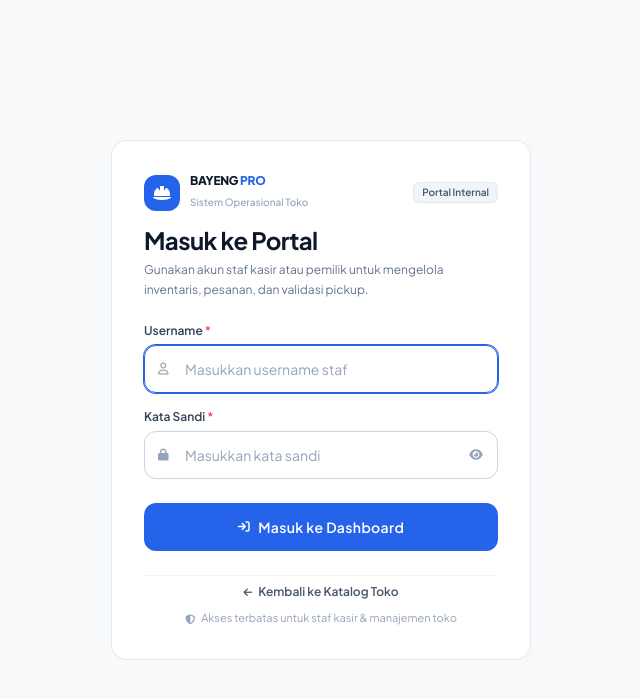
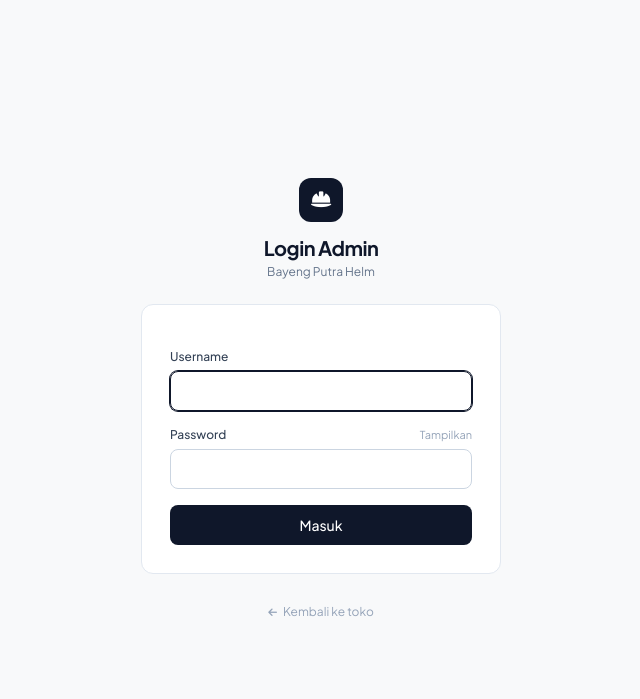
Before and after one commit to RijaMaulana69/project-bayeng-helm, a Laravel app: page /admin/login in a window 1280 px wide. Shown: the top 699 px of the page, without its empty margins (319-959 px from the left). Run offline with Laravel 12, Linux system fonts and the light colour scheme; style sheets or scripts are compiled from the project's sources; some libraries are stand-ins or nearby versions.

Commit message:
admin login: eradicate AI slop, adopt minimalist human-crafted design ala GitHub/Linear

```diff
--- a/resources/views/admin/auth/login.blade.php
+++ b/resources/views/admin/auth/login.blade.php
@@ -1,76 +1,50 @@
 @extends('layouts.auth')
-@section('title', 'Login Portal Staf & Admin - Bayeng Putra Helm')
-@section('container-width', 'max-w-[420px]')
+@section('title', 'Login Admin - Bayeng Putra Helm')
+@section('container-width', 'max-w-[360px]')
 
 @section('content')
-<div class="bg-white sm:rounded-2xl sm:border sm:border-slate-200/90 sm:shadow-xs p-5 sm:p-8 space-y-6">
+<div class="space-y-6">
 
-    {{-- Header & Branding --}}
-    <div class="space-y-3">
-        <div class="flex items-center justify-between">
-            <div class="flex items-center gap-2.5">
-                <div class="w-9 h-9 rounded-xl bg-blue-600 flex items-center justify-center text-white shadow-xs">
-                    <i class="fa-solid fa-helmet-safety text-base"></i>
-                </div>
-                <div>
-                    <span class="text-xs font-extrabold tracking-tight text-slate-900 block leading-tight">BAYENG <span class="text-blue-600">PRO</span></span>
-                    <span class="text-[10px] text-slate-400 font-medium">Sistem Operasional Toko</span>
-                </div>
-            </div>
-            <span class="px-2 py-0.5 rounded-md text-[10px] font-semibold bg-slate-100 text-slate-600 border border-slate-200">
-                Portal Internal
-            </span>
+    {{-- Brand Header --}}
+    <div class="text-center">
+        <a href="{{ route('home') }}" class="inline-flex items-center justify-center w-11 h-11 rounded-xl bg-slate-900 text-white hover:bg-slate-800 transition-colors mb-3">
+            <i class="fa-solid fa-helmet-safety text-lg"></i>
+        </a>
+        <h1 class="text-xl font-bold text-slate-900 tracking-tight">Login Admin</h1>
+        <p class="text-xs text-slate-500 mt-0.5">Bayeng Putra Helm</p>
     </div>
 
-        <div>
-            <h1 class="text-xl sm:text-2xl font-bold text-slate-900 tracking-tight">
-                Masuk ke Portal
-            </h1>
-            <p class="text-xs text-slate-500 mt-1 leading-relaxed">
-                Gunakan akun staf kasir atau pemilik untuk mengelola inventaris, pesanan, dan validasi pickup.
-            </p>
-        </div>
-    </div>
-
-    {{-- Error & Session Flash Messages --}}
+    {{-- Error & Session Alerts --}}
     @if ($errors->any())
-        <div class="p-3.5 rounded-xl bg-rose-50 border border-rose-200 text-rose-800 text-xs font-medium space-y-1">
-            <div class="flex items-center gap-2 font-bold text-rose-900">
-                <i class="fa-solid fa-circle-exclamation text-rose-600 text-sm shrink-0"></i>
-                <span>Gagal Masuk</span>
-            </div>
-            <ul class="list-disc list-inside space-y-0.5 pl-1 text-[11px] text-rose-700">
+        <div class="p-3 rounded-lg bg-rose-50 border border-rose-200/80 text-rose-700 text-xs font-medium space-y-0.5">
             @foreach ($errors->all() as $error)
-                    <li>{{ $error }}</li>
+                <p>{{ $error }}</p>
             @endforeach
-            </ul>
         </div>
     @endif
 
     @if (session('error'))
-        <div class="p-3.5 rounded-xl bg-rose-50 border border-rose-200 text-rose-800 text-xs font-medium flex items-center gap-2.5">
-            <i class="fa-solid fa-circle-exclamation text-rose-600 text-sm shrink-0"></i>
-            <span>{{ session('error') }}</span>
+        <div class="p-3 rounded-lg bg-rose-50 border border-rose-200/80 text-rose-700 text-xs font-medium">
+            {{ session('error') }}
         </div>
     @endif
 
     @if (session('success'))
-        <div class="p-3.5 rounded-xl bg-emerald-50 border border-emerald-200 text-emerald-800 text-xs font-medium flex items-center gap-2.5">
-            <i class="fa-solid fa-circle-check text-emerald-600 text-sm shrink-0"></i>
-            <span>{{ session('success') }}</span>
+        <div class="p-3 rounded-lg bg-emerald-50 border border-emerald-200/80 text-emerald-700 text-xs font-medium">
+            {{ session('success') }}
         </div>
     @endif
 
-    {{-- Login Form --}}
-    <form method="POST" action="{{ route('admin.login.post') }}" class="space-y-4" x-data="{ showPass: false, submitting: false }" @submit="submitting = true">
+    {{-- Form Card --}}
+    <div class="bg-white p-6 sm:p-7 rounded-xl border border-slate-200 shadow-2xs">
+        <form method="POST" action="{{ route('admin.login.post') }}" class="space-y-4" x-data="{ showPass: false }">
             @csrf
 
-        {{-- Username Input --}}
+            {{-- Username --}}
             <div>
-            <label for="username" class="block text-xs font-semibold text-slate-700 mb-1.5">
-                Username <span class="text-rose-500">*</span>
+                <label for="username" class="block text-xs font-medium text-slate-700 mb-1.5">
+                    Username
                 </label>
-            <div class="relative">
                 <input type="text"
                        id="username"
                        name="username"
@@ -78,80 +52,44 @@
                        value="{{ old('username') }}"
                        required
                        autofocus
-                       placeholder="Masukkan username staf"
-                       class="w-full h-11 sm:h-12 pl-10 pr-3.5 rounded-xl border {{ $errors->has('username') ? 'border-rose-400 bg-rose-50/20' : 'border-slate-300' }} text-slate-900 placeholder-slate-400 text-sm focus:outline-none focus:border-blue-600 focus:ring-1 focus:ring-blue-600 transition-colors">
-                <div class="absolute inset-y-0 left-0 pl-3.5 flex items-center pointer-events-none text-slate-400">
-                    <i class="fa-regular fa-user text-xs"></i>
-                </div>
-            </div>
-            @error('username')
-                <p class="text-rose-500 text-[11px] mt-1 font-medium">{{ $message }}</p>
-            @enderror
+                       class="w-full h-10 px-3 rounded-lg border {{ $errors->has('username') ? 'border-rose-400 bg-rose-50/20' : 'border-slate-300' }} text-slate-900 text-sm focus:outline-none focus:border-slate-900 focus:ring-1 focus:ring-slate-900 transition-colors">
             </div>
 
-        {{-- Password Input with Eye Toggle --}}
+            {{-- Password --}}
             <div>
                 <div class="flex items-center justify-between mb-1.5">
-                <label for="password" class="block text-xs font-semibold text-slate-700">
-                    Kata Sandi <span class="text-rose-500">*</span>
+                    <label for="password" class="block text-xs font-medium text-slate-700">
+                        Password
                     </label>
+                    <button type="button"
+                            @click="showPass = !showPass"
+                            tabindex="-1"
+                            class="text-[11px] text-slate-400 hover:text-slate-700 transition-colors cursor-pointer"
+                            x-text="showPass ? 'Sembunyikan' : 'Tampilkan'">
+                    </button>
                 </div>
-            <div class="relative">
                 <input :type="showPass ? 'text' : 'password'"
                        id="password"
                        name="password"
                        autocomplete="current-password"
                        required
-                       placeholder="Masukkan kata sandi"
-                       class="w-full h-11 sm:h-12 pl-10 pr-11 rounded-xl border border-slate-300 text-slate-900 placeholder-slate-400 text-sm focus:outline-none focus:border-blue-600 focus:ring-1 focus:ring-blue-600 transition-colors">
-                <div class="absolute inset-y-0 left-0 pl-3.5 flex items-center pointer-events-none text-slate-400">
-                    <i class="fa-solid fa-lock text-xs"></i>
-                </div>
-                <button type="button"
-                        @click="showPass = !showPass"
-                        tabindex="-1"
-                        class="absolute inset-y-0 right-0 w-11 flex items-center justify-center text-slate-400 hover:text-slate-600 transition-colors cursor-pointer"
-                        title="Tampilkan / Sembunyikan Kata Sandi">
-                    <i class="fa-solid text-xs" :class="showPass ? 'fa-eye-slash' : 'fa-eye'"></i>
-                </button>
-            </div>
-            @error('password')
-                <p class="text-rose-500 text-[11px] mt-1 font-medium">{{ $message }}</p>
-            @enderror
+                       class="w-full h-10 px-3 rounded-lg border border-slate-300 text-slate-900 text-sm focus:outline-none focus:border-slate-900 focus:ring-1 focus:ring-slate-900 transition-colors">
             </div>
 
-        {{-- Submit Button --}}
-        <div class="pt-2">
+            {{-- Submit --}}
             <button type="submit"
-                    :disabled="submitting"
-                    class="w-full h-11 sm:h-12 rounded-xl bg-blue-600 hover:bg-blue-700 active:bg-blue-800 disabled:opacity-60 text-white font-semibold text-sm tracking-wide shadow-xs active:scale-[0.99] transition-all flex items-center justify-center gap-2 cursor-pointer">
-                <template x-if="!submitting">
-                    <span class="inline-flex items-center gap-2">
-                        <i class="fa-solid fa-arrow-right-to-bracket text-xs"></i>
-                        <span>Masuk ke Dashboard</span>
-                    </span>
-                </template>
-                <template x-if="submitting">
-                    <span class="inline-flex items-center gap-2">
-                        <i class="fa-solid fa-circle-notch fa-spin text-xs"></i>
-                        <span>Memverifikasi...</span>
-                    </span>
-                </template>
+                    class="w-full h-10 rounded-lg bg-slate-900 hover:bg-slate-800 active:bg-slate-950 text-white font-medium text-sm transition-colors cursor-pointer">
+                Masuk
             </button>
+        </form>
     </div>
-    </form>
 
-    {{-- Footer Links & Storefront Navigation --}}
-    <div class="pt-2 border-t border-slate-100 flex flex-col items-center gap-2.5 text-center">
-        <a href="{{ route('home') }}" class="text-xs font-semibold text-slate-600 hover:text-blue-600 inline-flex items-center gap-1.5 transition-colors">
+    {{-- Footer --}}
+    <div class="text-center">
+        <a href="{{ route('home') }}" class="text-xs text-slate-400 hover:text-slate-700 inline-flex items-center gap-1.5 transition-colors">
             <i class="fa-solid fa-arrow-left text-[10px]"></i>
-            <span>Kembali ke Katalog Toko</span>
+            <span>Kembali ke toko</span>
         </a>
-
-        <div class="flex items-center gap-1.5 text-[11px] text-slate-400">
-            <i class="fa-solid fa-shield-halved text-[10px]"></i>
-            <span>Akses terbatas untuk staf kasir & manajemen toko</span>
-        </div>
     </div>
 
 </div>
```
Also changed, not shown: tests/Feature/AdminAuthTest.php (+7 -6 lines), tests/Feature/CheckoutTest.php (+3 -2 lines). Lines whose indentation alone changed are shown as unchanged.
